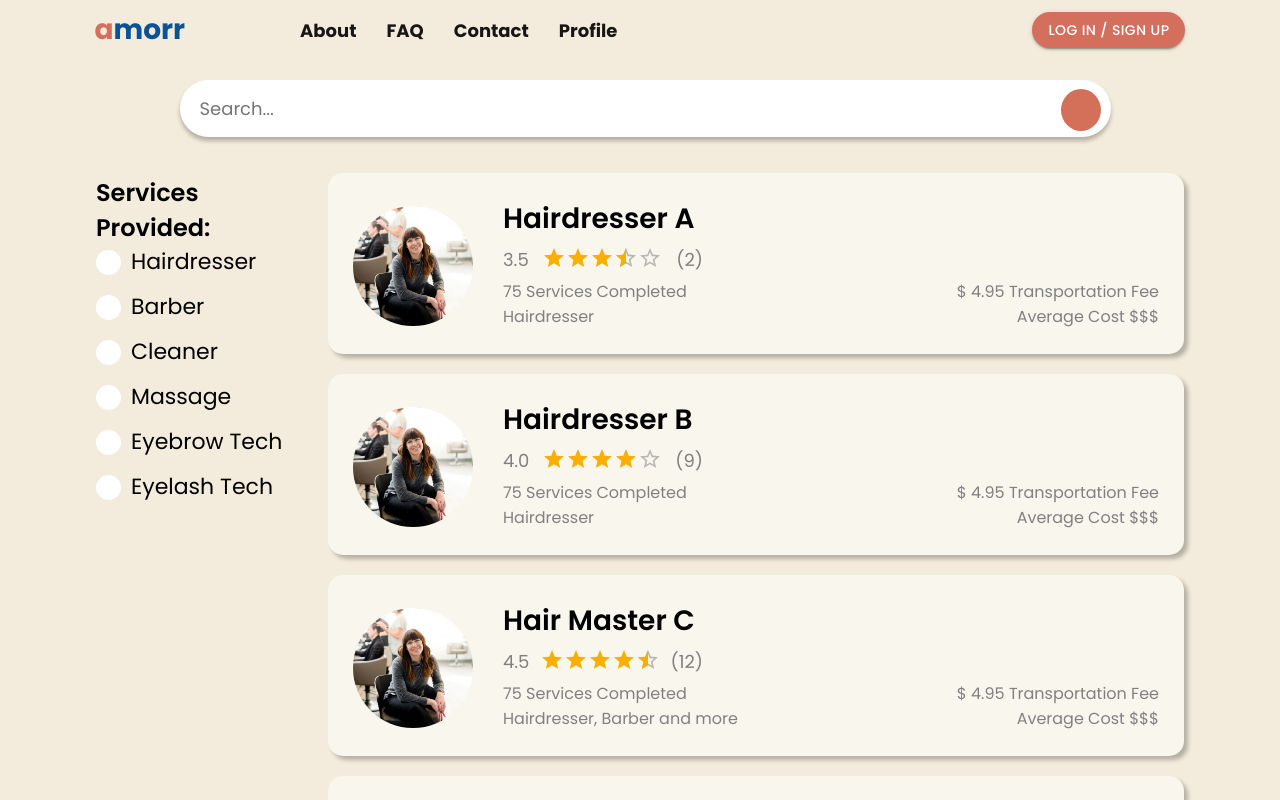
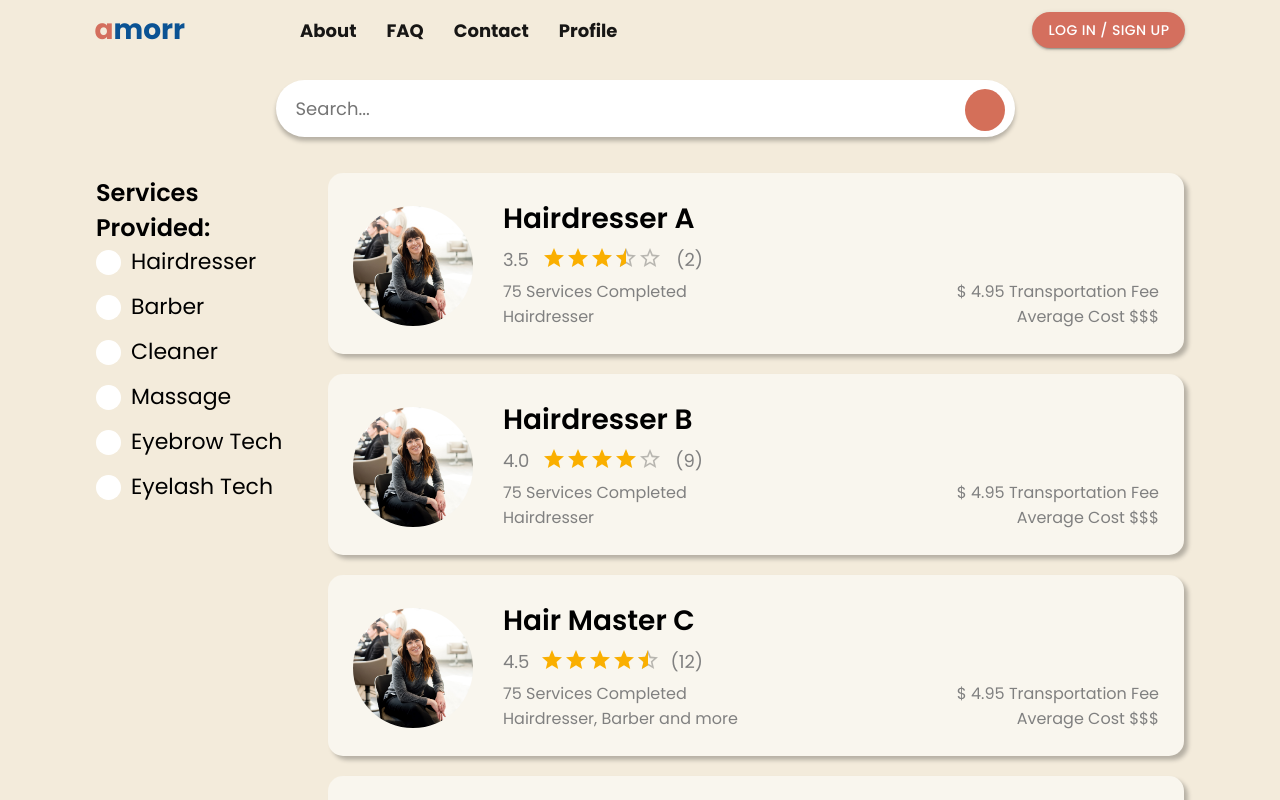
Before and after one commit to serhatgktp/amorr, a React (Create React App) app in the folder frontend/: page /customer-explore in a window 1280 px wide. Shown: the top 800 px of the page. Built offline with nearby package versions, Linux system fonts and the light colour scheme; no server answers; some icons are missing.

Commit message:
163 modified length of search bar

```diff
--- a/frontend/src/components/customer_explore/customer_explore_styles.css
+++ b/frontend/src/components/customer_explore/customer_explore_styles.css
@@ -33,7 +33,7 @@
     border: none;
     padding: 15px;
     padding-left: 20px;
-    width: 70%;
+    width: 55%;
     font-size: 18px;
 }
 
```
